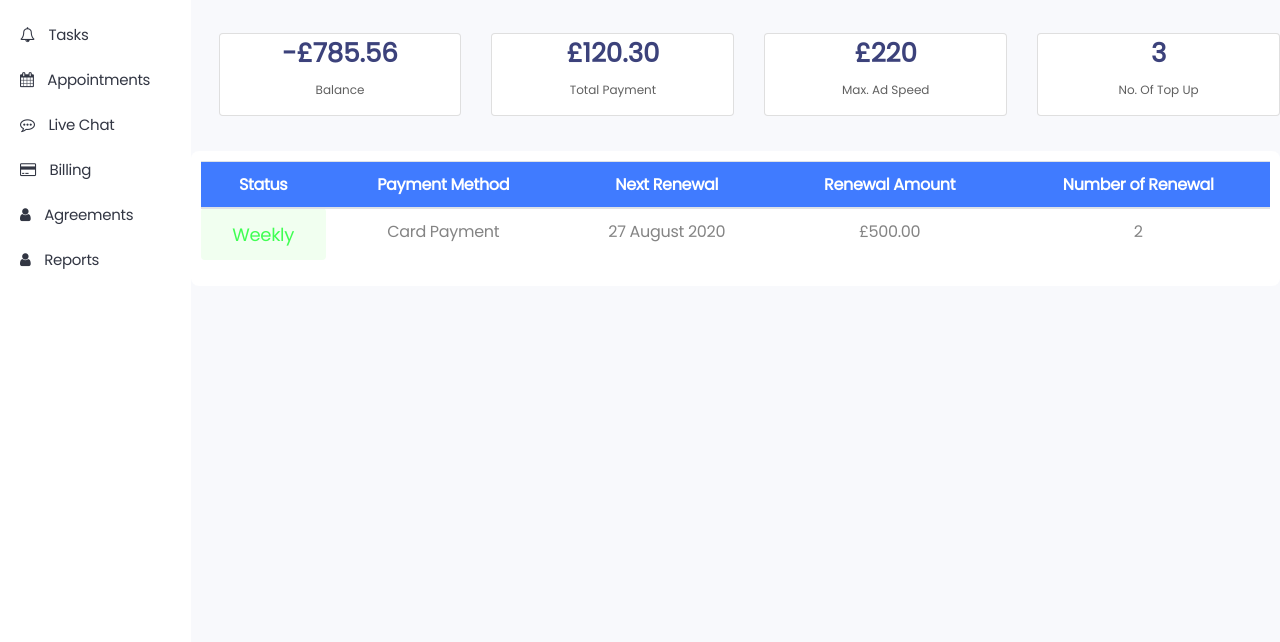
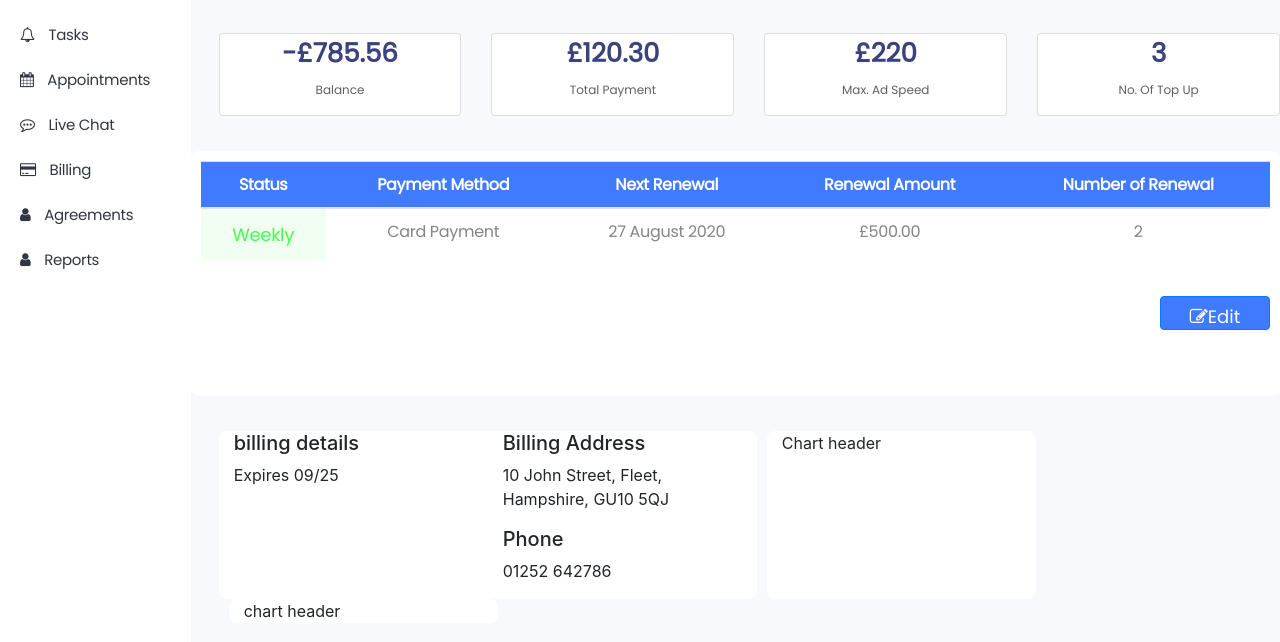
Before and after one commit to Yaad-Rahman/Code, a website: page index.html in a window 1280 px wide. Shown: the part 208-850 px from the top of the page. Drawn offline with nearby package versions, Linux system fonts and the light colour scheme.

Commit message:
3rd commit

```diff
--- a/index.html
+++ b/index.html
@@ -163,9 +163,41 @@
                     </tr>
                     </tbody>
                     </table>
+            <div class="btn btn-primary" id="edit-btn"><i class="fa fa-pencil-square-o" aria-hidden="true"></i>Edit
+            </div>
 
         </div>
+
+        <div class="row" style="margin-top: 35px; margin-left: 28px;" id="billing">
+            <div class="col-md-6" style="background-color: #FFFFFF; border-radius: 8px;">
+                <div class="row">
+                    <div class="col">
+                        <h5>billing details</h5>
+                        <p>Expires 09/25</p>
+                    </div>
+                    <div class="col">
+                        <h5>Billing Address</h5>
+                        <p>10 John Street, Fleet, Hampshire, GU10 5QJ</p>
+                        <h5>Phone</h5>
+                        <p>01252 642786</p>
+                    </div>
+                </div>
+            </div>
+
+            <div class="col-md-3" style="background-color: #FFFFFF; border-radius: 8px;margin-left: 10px;">
+                Chart header
+            </div>
+
+            <div class="col-md-3" style="background-color: #FFFFFF; border-radius: 8px; margin-left: 10px;">
+                chart header
+            </div>
+
+        </div>
+
+
+
     </div>
+
 
     <script src="./node_modules/jquery/dist/jquery.min.js"></script>
     <script src="./node_modules/@popperjs/core/dist/umd/popper.min.js"></script>
--- a/scss/style.scss
+++ b/scss/style.scss
@@ -140,6 +140,26 @@ color: #222F72;
 
 //table
 
+#edit-btn {
+    margin-top: 20px;
+    width: 110px;
+height: 34px;
+text-align: center;
+position: relative;
+float: right;
+right: 0;
+background: #407BFF;
+border-radius: 4px;
+font-family: Poppins;
+font-style: normal;
+font-weight: 500;
+font-size: 18px;
+line-height: 27px;
+color: #FFFFFF;
+
+
+}
+
 #weekly {
     background: #F1FFF0;
     border-radius: 4px;
@@ -161,9 +181,11 @@ color: #40FF53;
     border-radius: 8px;
     padding: 10px;
     margin-top: 35px;
+    height: 245px;
 }
 
 .table {
+
     thead{
         background: #407BFF;
         border-radius: 6px;
@@ -172,6 +194,7 @@ font-style: normal;
 font-weight: 500;
 font-size: 16px;
 line-height: 21px;
+
 
 /* identical to box height, or 131% */
 text-align: center;
@@ -194,3 +217,5 @@ letter-spacing: -0.02em;
 color: #848484;
     }
 }
+
+//billing
```
Also changed, not shown: css/style.css.
